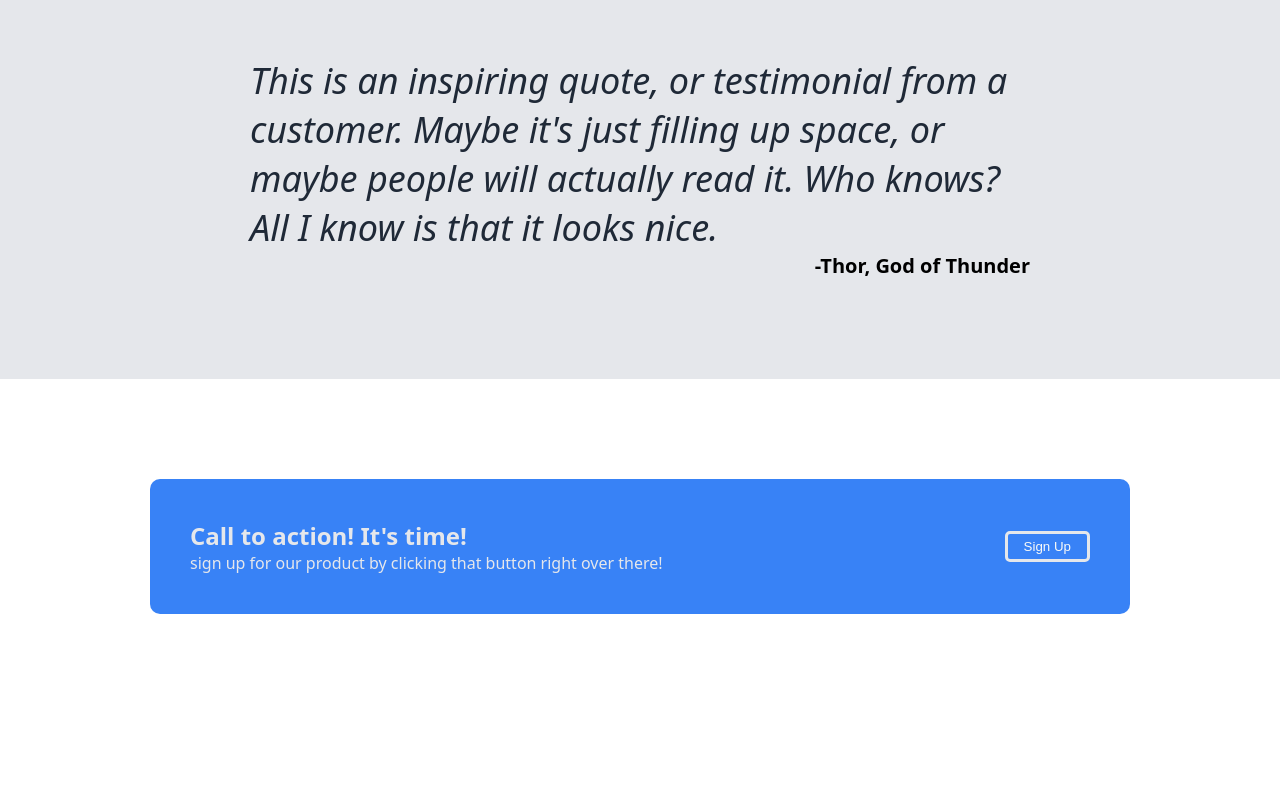
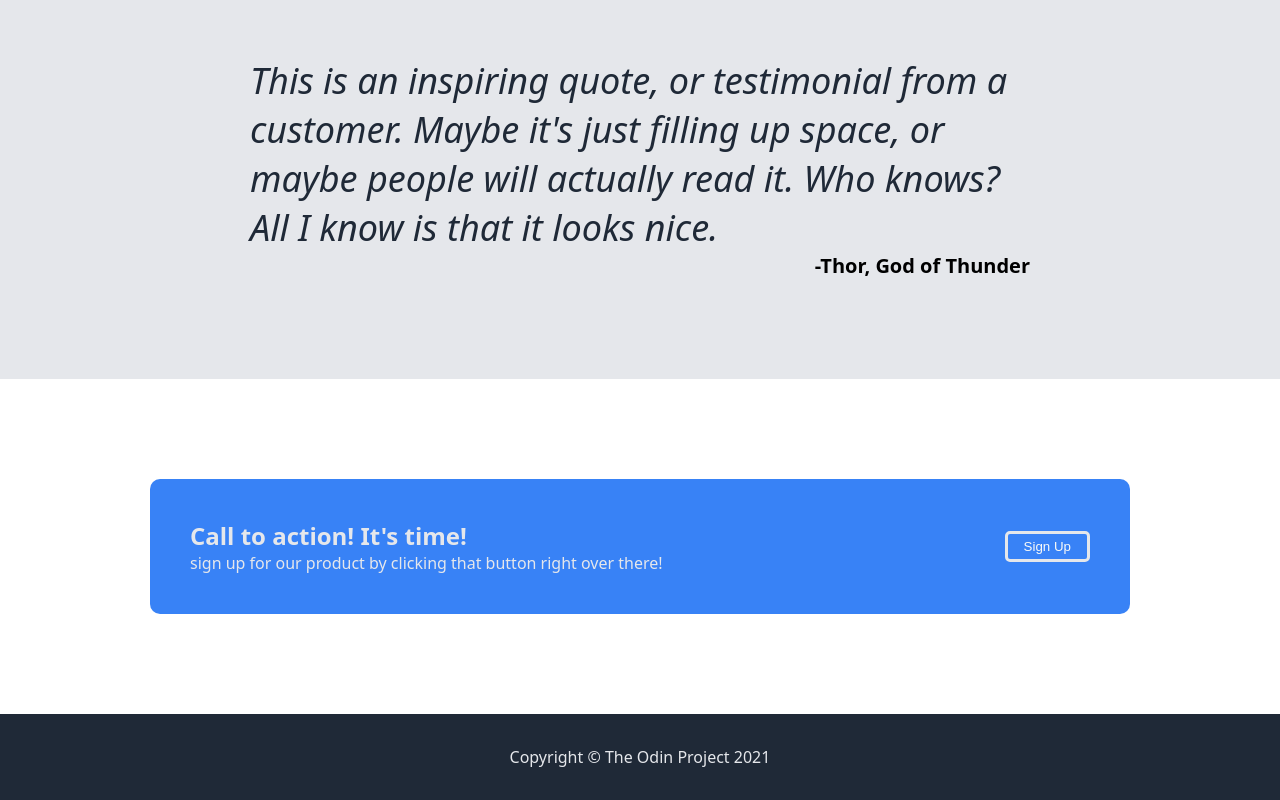
Before and after one commit to Wintersgate/Landing-Page, a plain HTML site: page index.html in a window 1280 px wide. Shown: the part 971-1771 px from the top of the page. Before the commit the page ends 1685 px from the top, so only its background shows below. Drawn offline with Linux system fonts and the light colour scheme.

Commit message:
Added footer to page

```diff
--- a/index.html
+++ b/index.html
@@ -66,5 +66,8 @@
             </div>
         </div>
     </div>
+    <div class="footer">
+        <p6>Copyright © The Odin Project 2021</p6>
+    </div>
 </body>
 </html>
--- a/styles.css
+++ b/styles.css
@@ -165,3 +165,14 @@ p4 {
 p5 {
     color: #e5e7eb;
 }
+
+.footer {
+    background-color: #1f2937;
+    padding: 32px;
+    display: flex;
+    justify-content: center;
+}
+
+p6 {
+    color: #e5e7eb;
+}
```
